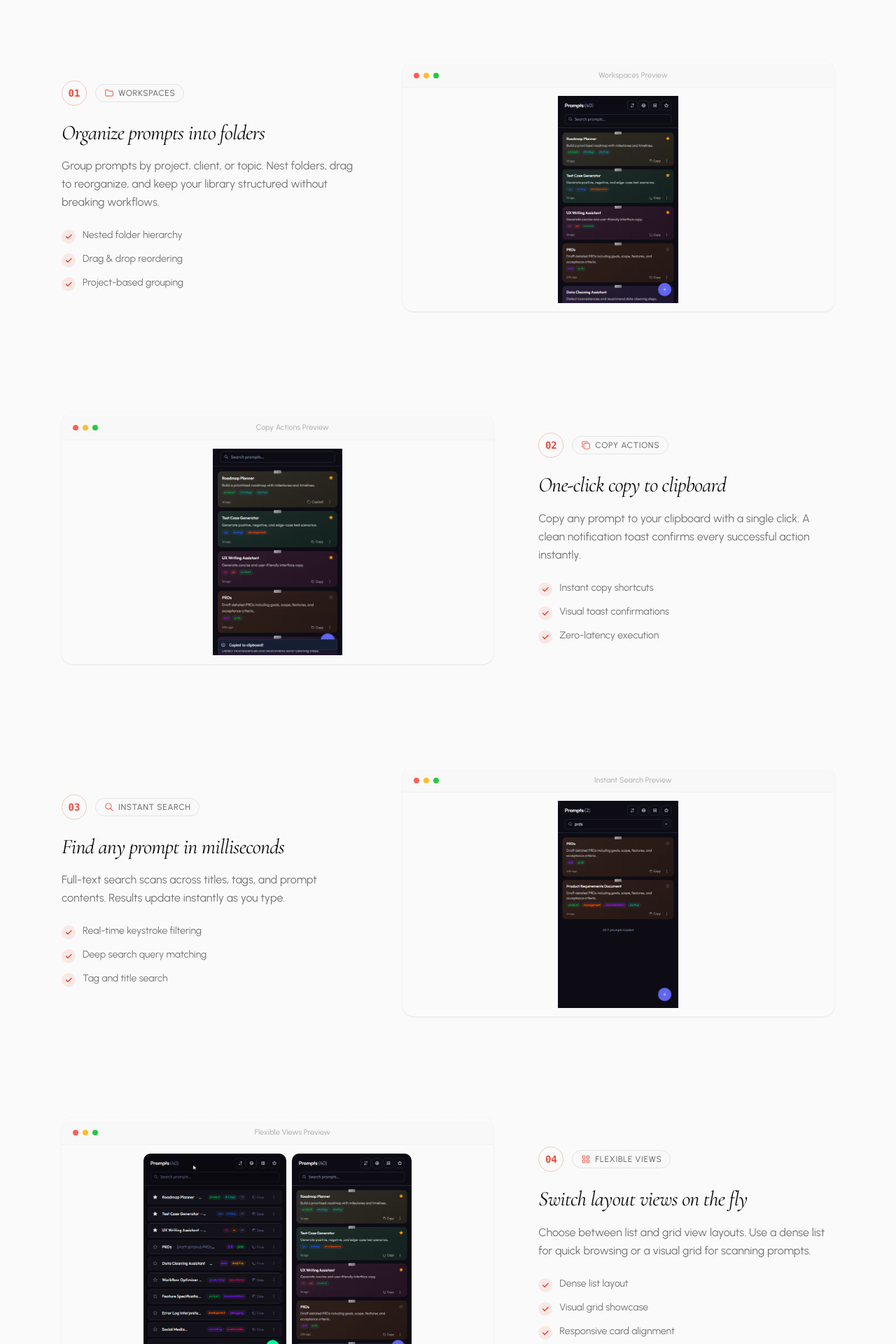
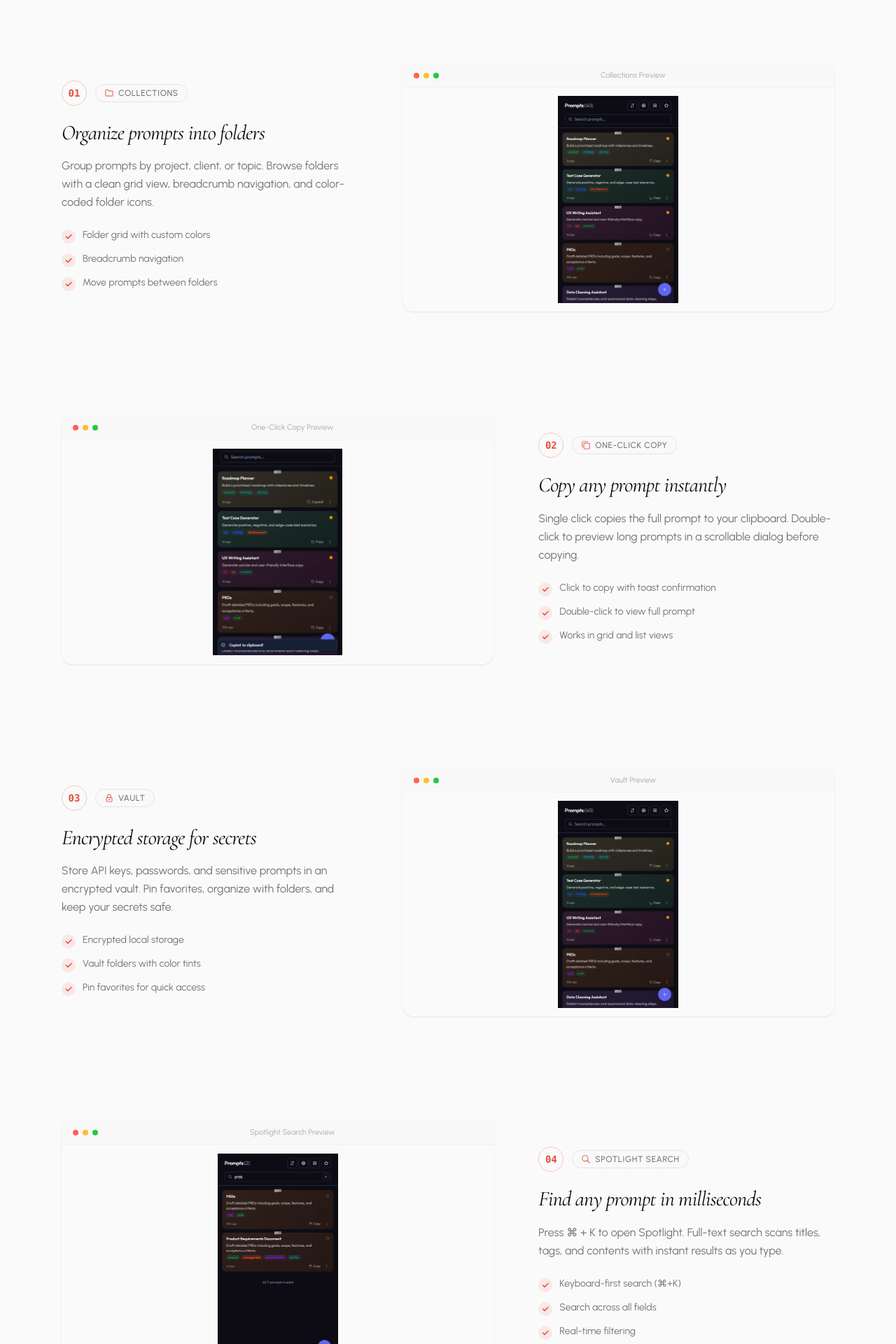
Before and after one commit to bilals2008/quickprompt-web, a React (Vite) app: page / in a window 1280 px wide. Shown: the part 1500-3420 px from the top of the page at 70% size. Built offline with nearby package versions, Linux system fonts and the light colour scheme; no server answers.

Commit message:
feat: update features and changelog for new folder system and vault enhancements

```diff
--- a/src/components/Download.jsx
+++ b/src/components/Download.jsx
@@ -29,7 +29,6 @@ const PLATFORMS = [
     name: "macOS",
     logo: APPLE_LOGO,
     architectures: ["Intel", "Apple Silicon"],
-    comingSoon: true,
   },
   {
     name: "Linux",
--- a/src/components/Features.jsx
+++ b/src/components/Features.jsx
@@ -12,84 +12,112 @@ import {
   IconBolt,
   IconCheck,
   IconDownload,
+  IconLock,
+  IconArrowsMoveVertical,
 } from "@tabler/icons-react";
 
 const FEATURES = [
   {
     icon: IconFolder,
-    pill: "Workspaces",
+    pill: "Collections",
     title: "Organize prompts into folders",
     description:
-      "Group prompts by project, client, or topic. Nest folders, drag to reorganize, and keep your library structured without breaking workflows.",
+      "Group prompts by project, client, or topic. Browse folders with a clean grid view, breadcrumb navigation, and color-coded folder icons.",
     screenshot: "/screenshots/workspace.avif",
     bullets: [
-      "Nested folder hierarchy",
-      "Drag & drop reordering",
-      "Project-based grouping",
+      "Folder grid with custom colors",
+      "Breadcrumb navigation",
+      "Move prompts between folders",
     ],
   },
   {
     icon: IconCopy,
-    pill: "Copy Actions",
-    title: "One-click copy to clipboard",
+    pill: "One-Click Copy",
+    title: "Copy any prompt instantly",
     description:
-      "Copy any prompt to your clipboard with a single click. A clean notification toast confirms every successful action instantly.",
+      "Single click copies the full prompt to your clipboard. Double-click to preview long prompts in a scrollable dialog before copying.",
     screenshot: "/screenshots/instantcopy.avif",
     bullets: [
-      "Instant copy shortcuts",
-      "Visual toast confirmations",
-      "Zero-latency execution",
+      "Click to copy with toast confirmation",
+      "Double-click to view full prompt",
+      "Works in grid and list views",
+    ],
+  },
+  {
+    icon: IconLock,
+    pill: "Vault",
+    title: "Encrypted storage for secrets",
+    description:
+      "Store API keys, passwords, and sensitive prompts in an encrypted vault. Pin favorites, organize with folders, and keep your secrets safe.",
+    screenshot: "/screenshots/workspace.avif",
+    bullets: [
+      "Encrypted local storage",
+      "Vault folders with color tints",
+      "Pin favorites for quick access",
     ],
   },
   {
     icon: IconSearch,
-    pill: "Instant Search",
+    pill: "Spotlight Search",
     title: "Find any prompt in milliseconds",
     description:
-      "Full-text search scans across titles, tags, and prompt contents. Results update instantly as you type.",
+      "Press ⌘ + K to open Spotlight. Full-text search scans titles, tags, and contents with instant results as you type.",
     screenshot: "/screenshots/instantSearch.avif",
     bullets: [
-      "Real-time keystroke filtering",
-      "Deep search query matching",
-      "Tag and title search",
+      "Keyboard-first search (⌘+K)",
+      "Search across all fields",
+      "Real-time filtering",
     ],
   },
   {
-    icon: IconLayoutGrid,
-    pill: "Flexible Views",
-    title: "Switch layout views on the fly",
+    icon: IconArrowsMoveVertical,
+    pill: "Drag & Drop",
+    title: "Reorder with drag and drop",
     description:
-      "Choose between list and grid view layouts. Use a dense list for quick browsing or a visual grid for scanning prompts.",
+      "Drag prompts to reorder them in your preferred sequence. Springy animations and keyboard support make it feel natural.",
     screenshots: ["/screenshots/listview.avif", "/screenshots/gridview.avif"],
     bullets: [
-      "Dense list layout",
-      "Visual grid showcase",
-      "Responsive card alignment",
+      "Full drag-and-drop reordering",
+      "Keyboard accessible",
+      "Smooth spring animations",
     ],
   },
   {
     icon: IconPalette,
-    pill: "Theming",
-    title: "Personalize your workspace themes",
+    pill: "Themes",
+    title: "Make it feel like yours",
     description:
-      "Switch between light, dark, and custom accent colors to match your preferences and make QuickPrompt feel like home.",
+      "Switch between Light, Cyberpunk, or Volt themes. Each theme is carefully designed with consistent colors across every surface.",
     screenshots: [
       "/screenshots/theming-1.avif",
       "/screenshots/theming-2.avif",
       "/screenshots/theming-3.avif",
     ],
     bullets: [
-      "Light and dark mode themes",
-      "Accent color customization",
-      "Consistent UI styling",
+      "Light, Cyberpunk & Volt themes",
+      "Consistent color tokens",
+      "Theme-aware sticky notes",
+    ],
+  },
+  {
+    icon: IconLayoutGrid,
+    pill: "Flexible Views",
+    title: "Grid or list, your choice",
+    description:
+      "Switch between grid and list layouts. Use mini sticky-note mode for a compact overview or full cards for more detail.",
+    screenshots: ["/screenshots/listview.avif", "/screenshots/gridview.avif"],
+    bullets: [
+      "Grid and list view modes",
+      "Mini sticky-note density",
+      "Configurable card display",
     ],
   },
   {
     icon: IconDownload,
     pill: "Import & Export",
-    title: "Move your library between machines",
+    title: "Your data, always yours",
     description:
-      "Back up your entire prompt library or merge it from another tool. Supports JSON, CSV, and Markdown with drag-and-drop import and one-click JSON export.",
+      "Back up your entire prompt library or migrate from another tool. Drag-and-drop import with JSON, CSV, and Markdown support.",
     screenshot: "/screenshots/ImportExport.avif",
     bullets: [
       "Drag-and-drop file import",
@@ -188,7 +216,7 @@ export function Features() {
           </h2>
 
           <p className="features-subtitle mx-auto mt-4 max-w-md text-sm leading-relaxed text-muted-foreground sm:text-base">
-            Six focused capabilities designed to make your prompt management
+            Eight focused capabilities designed to make your prompt management
             fast, intuitive, and zero-bloat.
           </p>
         </div>
@@ -403,7 +431,7 @@ export function Features() {
                 We&rsquo;re just getting started&mdash;more is on the way.
               </p>
               <div className="mt-6 flex flex-wrap items-center justify-center gap-2">
-                {["Smart Folders", "Tags", "Favorites", "Quick Copy", "Markdown"].map((tag) => (
+                {["Custom Icons", "Color-coded Tags", "System Tray", "Auto-Update", "Markdown"].map((tag) => (
                   <span
                     key={tag}
                     className="inline-flex items-center rounded-full border border-border/30 bg-card/40 px-3 py-1 text-[11px] font-medium text-muted-foreground/70"
--- a/src/data/changelog.json
+++ b/src/data/changelog.json
@@ -1,5 +1,53 @@
 {
   "releases": [
+    {
+      "version": "2.0.0",
+      "date": "September 13, 2026",
+      "type": "stable",
+      "changes": [
+        "Added full folder system for organizing prompts and vault items",
+        "Added CollectionsPage with folder grid view and breadcrumb navigation",
+        "Added folder appearance picker with custom color input and hex validation",
+        "Added move-to-folder for prompts and vault items via dropdown or dialog",
+        "Added folder badges on prompt cards",
+        "Added attachments and URL field for vault items",
+        "Added delete confirmation dialog for vault folders",
+        "Added double-click prompt cards to view full content in dialog",
+        "Added Volt theme (neon yellow-green on deep dark)",
+        "Streamlined themes to Light, Cyberpunk, and Volt",
+        "Improved onboarding with Collections, Themes, and Vault steps",
+        "Improved About section with logo, portfolio link, and socials",
+        "Fixed folder name truncation and back button navigation"
+      ]
+    },
+    {
+      "version": "1.9.0",
+      "date": "August 14, 2026",
+      "type": "stable",
+      "changes": [
+        "Added encrypted Vault for storing passwords, API keys, and secrets",
+        "Added vault favorites with star toggle and pinning",
+        "Added colorful sticky-note cards for vault items",
+        "Added drag-and-drop reorder with keyboard support",
+        "Added springy animations for drag feedback",
+        "Fixed drag-and-drop save reliability",
+        "Fixed vault text and color issues"
+      ]
+    },
+    {
+      "version": "1.8.0",
+      "date": "June 18, 2026",
+      "type": "stable",
+      "changes": [
+        "Added full import/export page with drag-and-drop",
+        "Added import preview with valid/invalid counts",
+        "Added export panel with format selection (JSON, CSV, Markdown)",
+        "Added settings sidebar search and / keyboard shortcut",
+        "Redesigned theme picker with larger selectable cards",
+        "Redesigned settings with card-based sections",
+        "Fixed prompt editor textarea height cap for large content"
+      ]
+    },
     {
       "version": "1.6.1",
       "date": "June 06, 2026",
```
